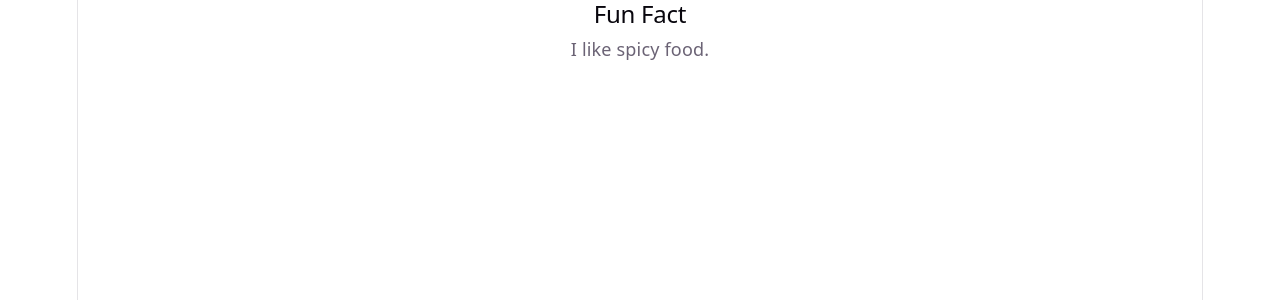
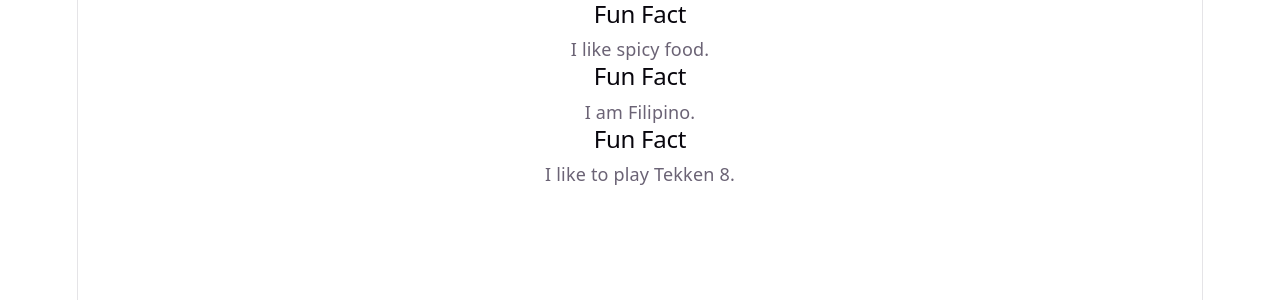
Before and after one commit to DarienArthur-Gocken/react-app, a React (Vite) app: page / in a window 1280 px wide. Shown: the top 300 px of the page. Built offline with nearby package versions, Linux system fonts and the light colour scheme.

Commit message:
Added fun fact card

```diff
--- a/src/App.jsx
+++ b/src/App.jsx
@@ -4,6 +4,8 @@ function App() {
   return (
     <div>
       <FunFactCard fact="I like spicy food." />
+      <FunFactCard fact="I am Filipino." />
+      <FunFactCard fact="I like to play Tekken 8." />
     </div>
   );
 }
```
